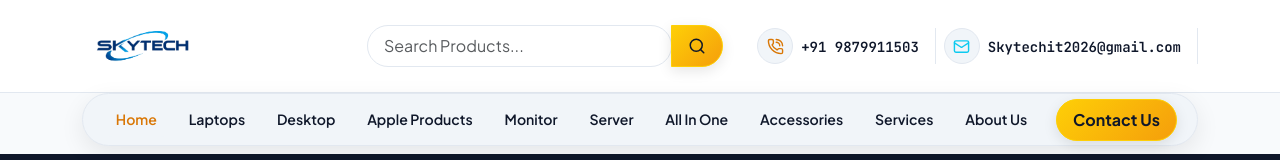
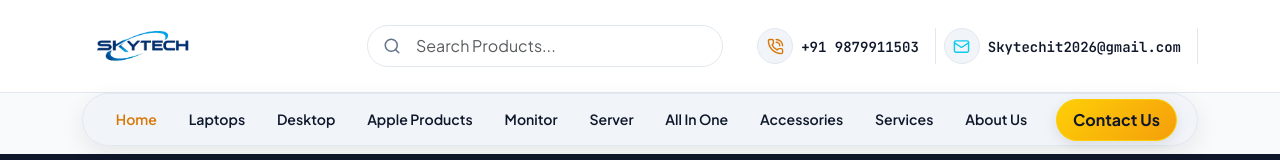
Before and after one commit to patelharshid/skytech-frontend, a React (Vite) app: page / in a window 1280 px wide. Shown: the top 160 px of the page. Built offline with nearby package versions, Linux system fonts and the light colour scheme; no server answers.

Commit message:
Update Navbar.jsx

```diff
--- a/src/components/Navbar.jsx
+++ b/src/components/Navbar.jsx
@@ -48,17 +48,19 @@ const Navbar = ({ theme, toggleTheme, cartCount, onOpenCart, onOpenQuoteModal, o
 
             {/* Central Search Bar */}
             <div className="col-12 col-sm col-lg-4 order-3 order-sm-2 d-none d-sm-block">
-              <div className="input-group">
+              <div className="position-relative d-flex align-items-center">
+                <Search
+                  size={18}
+                  className="position-absolute start-0 ms-3 text-muted"
+                  style={{ pointerEvents: 'none' }}
+                />
                 <input
                   type="text"
-                  className="form-control sky-form-control py-2 small"
+                  className="form-control sky-form-control py-2 ps-5 pe-3 small"
                   placeholder="Search Products..."
                   value={searchQuery}
                   onChange={(e) => setSearchQuery(e.target.value)}
                 />
-                <button className="btn btn-skytech-gold px-3 d-flex align-items-center justify-content-center">
-                  <Search size={18} />
-                </button>
               </div>
             </div>
 
```
